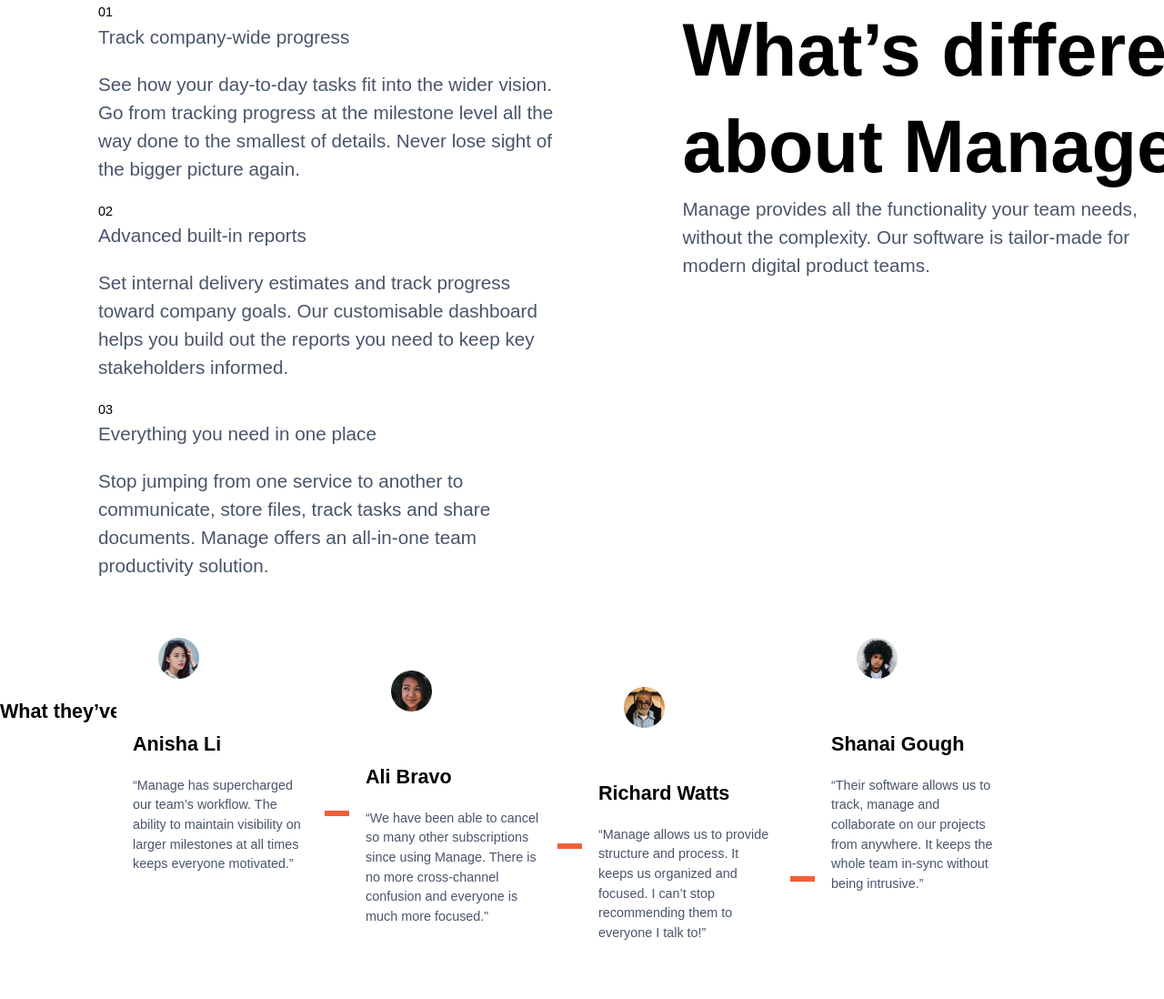
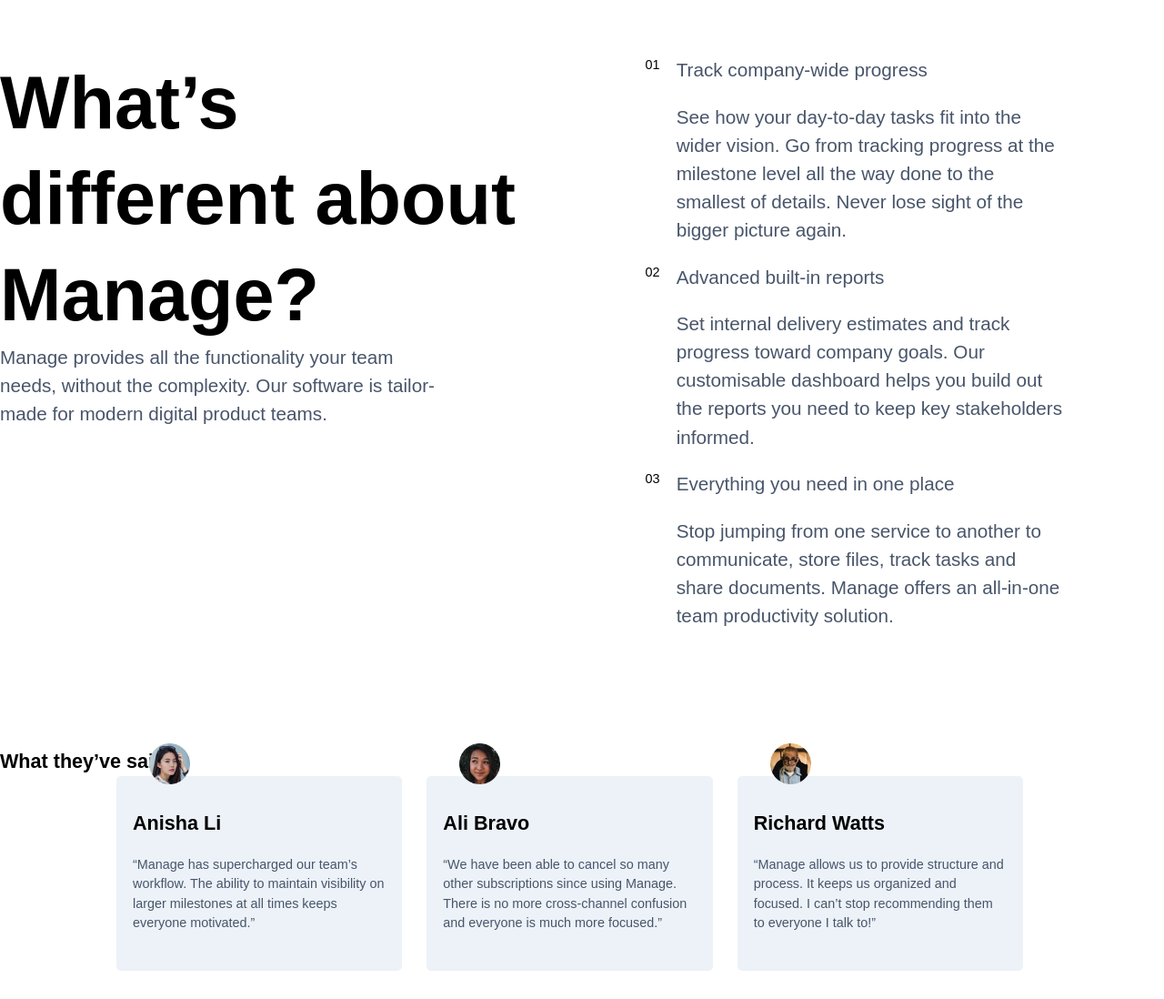
Before and after one commit to abe-m1/manage-landing-page, a website: page index.html in a window 1280 px wide. Shown: the part 877-1975 px from the top of the page at 91% size. Drawn offline with nearby package versions, Linux system fonts and the light colour scheme; a web font is replaced by a local one.

Commit message:
main positioning

```diff
--- a/index.html
+++ b/index.html
@@ -74,7 +74,7 @@
     </section>
 
     <section class="hero">
-      <div class="image-container">
+      <div class="second-container">
         <h2>What’s different about Manage?</h2>
         <p>
           Manage provides all the functionality your team needs, without the
@@ -84,8 +84,8 @@
       </div>
       <div class="text-container">
         <div class="side-box">
-          <div>01</div>
-          <div>
+          <div class="side-number">01</div>
+          <div class="side-text">
             <p>Track company-wide progress</p>
             <p>
               See how your day-to-day tasks fit into the wider vision. Go from
@@ -95,8 +95,8 @@
           </div>
         </div>
         <div class="side-box">
-          <div>02</div>
-          <div>
+          <div class="side-number">02</div>
+          <div class="side-text">
             <p>Advanced built-in reports</p>
             <p>
               Set internal delivery estimates and track progress toward company
@@ -106,8 +106,8 @@
           </div>
         </div>
         <div class="side-box">
-          <div>03</div>
-          <div>
+          <div class="side-number">03</div>
+          <div class="side-text">
             <p>Everything you need in one place</p>
             <p>
               Stop jumping from one service to another to communicate, store
--- a/scss/main.scss
+++ b/scss/main.scss
@@ -300,10 +300,16 @@
 }
 
 .image-container {
-  margin-right: -16rem;
+  // margin-right: -16rem;
 
   @include respond(tab-port) {
     order: 1;
+    flex: 47%;
+  }
+}
+
+.second-container {
+  @include respond(tab-port) {
     flex: 47%;
   }
 }
@@ -416,37 +422,16 @@
   padding: 2rem;
   border-radius: 5px;
   position: relative;
+  background-color: $grey-100;
 
   @include respond(tab-port) {
     margin-right: 3rem;
-    margin-top: -10rem;
+    // margin-top: -10rem;
     margin-bottom: 18rem;
 
-    &:nth-child(2) {
-      margin-top: -6rem;
-      margin-bottom: 14rem;
+    &:last-child {
+      display: none;
     }
-    &:nth-child(3) {
-      margin-top: -4rem;
-      margin-bottom: 10rem;
-    }
-  }
-}
-
-.box:not(:last-child)::after {
-  content: '';
-  background: $brightRed;
-  position: absolute;
-  bottom: -8rem;
-  left: 50%;
-  height: 8rem;
-  width: 6px;
-
-  @include respond(tab-port) {
-    bottom: 14rem;
-    left: 100%;
-    height: 6px;
-    width: 5rem;
   }
 }
 
@@ -463,7 +448,7 @@
 }
 
 .image-circle {
-  padding: 29px 10px;
+  // padding: 29px 10px;
   border-radius: 50%;
   // width: 30%;
   width: 100px;
@@ -483,10 +468,18 @@
 }
 
 .image-circle img {
-  width: 35px;
+  width: 75px;
   @include respond(tab-port) {
     width: 45px;
   }
+}
+
+//
+.side-box {
+  display: flex;
+}
+.side-number {
+  margin-right: 2rem;
 }
 
 /////
@@ -497,7 +490,7 @@
   text-align: center;
   // background: url(../../images/bg-boost-mobile.svg) no-repeat center center;
   // background-size: cover;
-  background-color: #3a3053;
+  background-color: $brightRed;
 
   @include respond(tab-port) {
     // background: url(../../images/bg-boost-desktop.svg) no-repeat center center;
@@ -516,8 +509,8 @@
 }
 
 .action button {
-  background-color: $brightRed;
-  color: white;
+  background-color: #ffffff;
+  color: $brightRed;
   font-size: 2rem;
   display: block;
   padding: 1.5rem 4rem;
```
Also changed, not shown: css/style.css.
